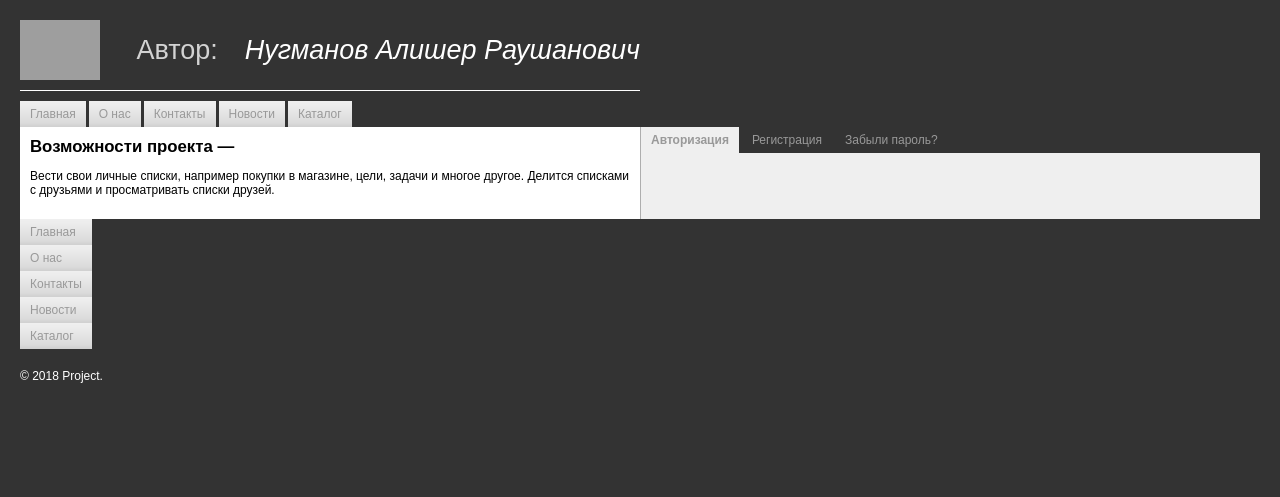
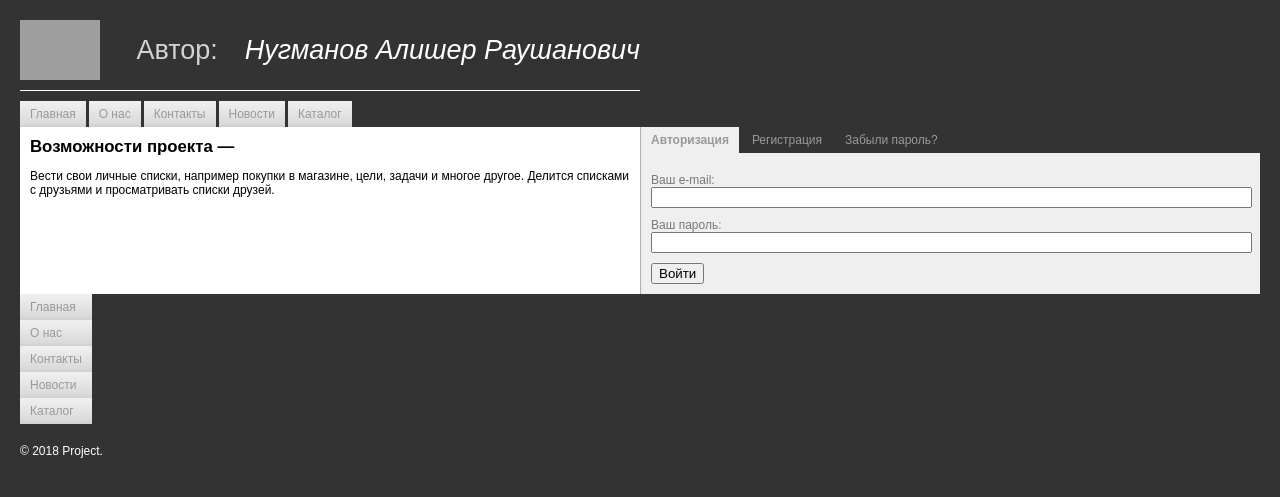
Before and after one commit to alisherrusinov/wptt-learnings, a PHP site: page /index.php in a window 1280 px wide. Shown: the top 497 px of the page. Run offline with PHP 8.4, Linux system fonts and the light colour scheme; grey boxes are pictures that could not be loaded.

Commit message:
cookies and sessions

```diff
--- a/php/task.manager/index.php
+++ b/php/task.manager/index.php
@@ -1,4 +1,7 @@
-<?php require 'logic.php' ?>
+<?php
+require 'logic.php';
+
+?>
 <!DOCTYPE html>
 <html>
 
@@ -32,23 +35,24 @@
 
                 <h1>Возможности проекта —</h1>
                 <p>Вести свои личные списки, например покупки в магазине, цели, задачи и многое другое. Делится списками с друзьями и просматривать списки друзей.</p>
-
-
             </td>
             <td class="right-collum-index">
 
                 <div class="project-folders-menu">
                     <ul class="project-folders-v">
-                        <li class="project-folders-v-active"><a href="/index.php?login=yes">Авторизация</a></li>
+                        <li class="project-folders-v-active">
+                            <?php
+                            if (isset($_SESSION['authorized'])) {
+                                echo '<a href="/logout.php">Выход</a></li>';
+                            } else {
+                                echo '<a href="/index.php?login=yes">Авторизация</a></li>';
+                            }
+                            ?>
                         <li><a href="#">Регистрация</a></li>
                         <li><a href="#">Забыли пароль?</a></li>
                     </ul>
                     <div class="clearfix"></div>
                 </div>
-
-                <div class="index-auth" <?php if (!array_key_exists('login', $_GET)) {
-                                            echo 'style="display:none;"';
-                                        } ?>>
                 <?php
                 if (isset($successAuth)) {
                     if (!$successAuth) {
@@ -58,12 +62,17 @@
                     }
                 }
                 ?>
-                    <form action="" method="POST">
+                <div class="index-auth" <?php if (!array_key_exists('login', $_GET)) {
+                                            if (array_key_exists('authorized', $_SESSION)) {
+                                                echo 'style="display:none;"';
+                                            };
+                                        } ?>>
+                    <form action="index.php" method="POST">
                         <table width="100%" border="0" cellspacing="0" cellpadding="0">
                             <tr>
                                 <td class="iat">
                                     <label for="login_id">Ваш e-mail:</label>
-                                    <input id="login_id" size="30" name="login" value="<?php echo $login; ?>">
+                                    <input id="login_id" size="30" name="login" value="<?php if(isset($_COOKIE['login'])){ echo $_COOKIE['login'];} ?>">
                                 </td>
                             </tr>
                             <tr>
--- a/php/task.manager/logic.php
+++ b/php/task.manager/logic.php
@@ -2,13 +2,18 @@
 require 'login.php';
  $login = '';
  $password = '';
+ session_start();
+
+
+
  if(!empty($_POST)){
      $login = $_POST['login'];
      $password = $_POST['password'];
      $successAuth = login($login, $password);
      if($successAuth){
+        $_SESSION['authorized'] = true;
+        setcookie('login', $login,  time() + (3600 * 24 * 30));
          $login = '';
          $password = '';
      }
  }
-?>
--- /dev/null
+++ b/php/task.manager/logout.php
@@ -0,0 +1,5 @@
+<?php
+session_start() ;
+session_destroy();
+header('Location: index.php');
+?>
```
Lines whose indentation alone changed are shown as unchanged.
